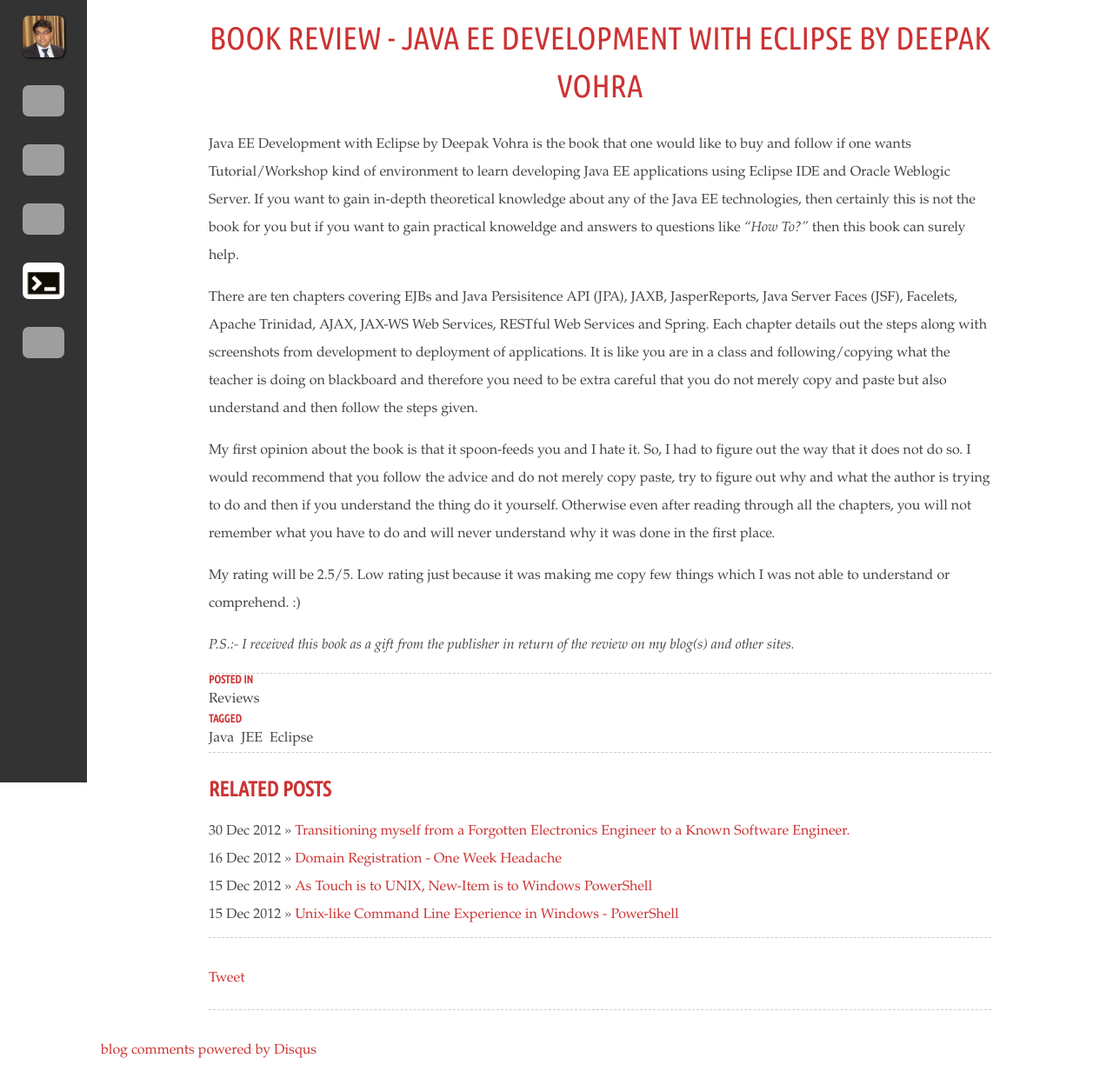
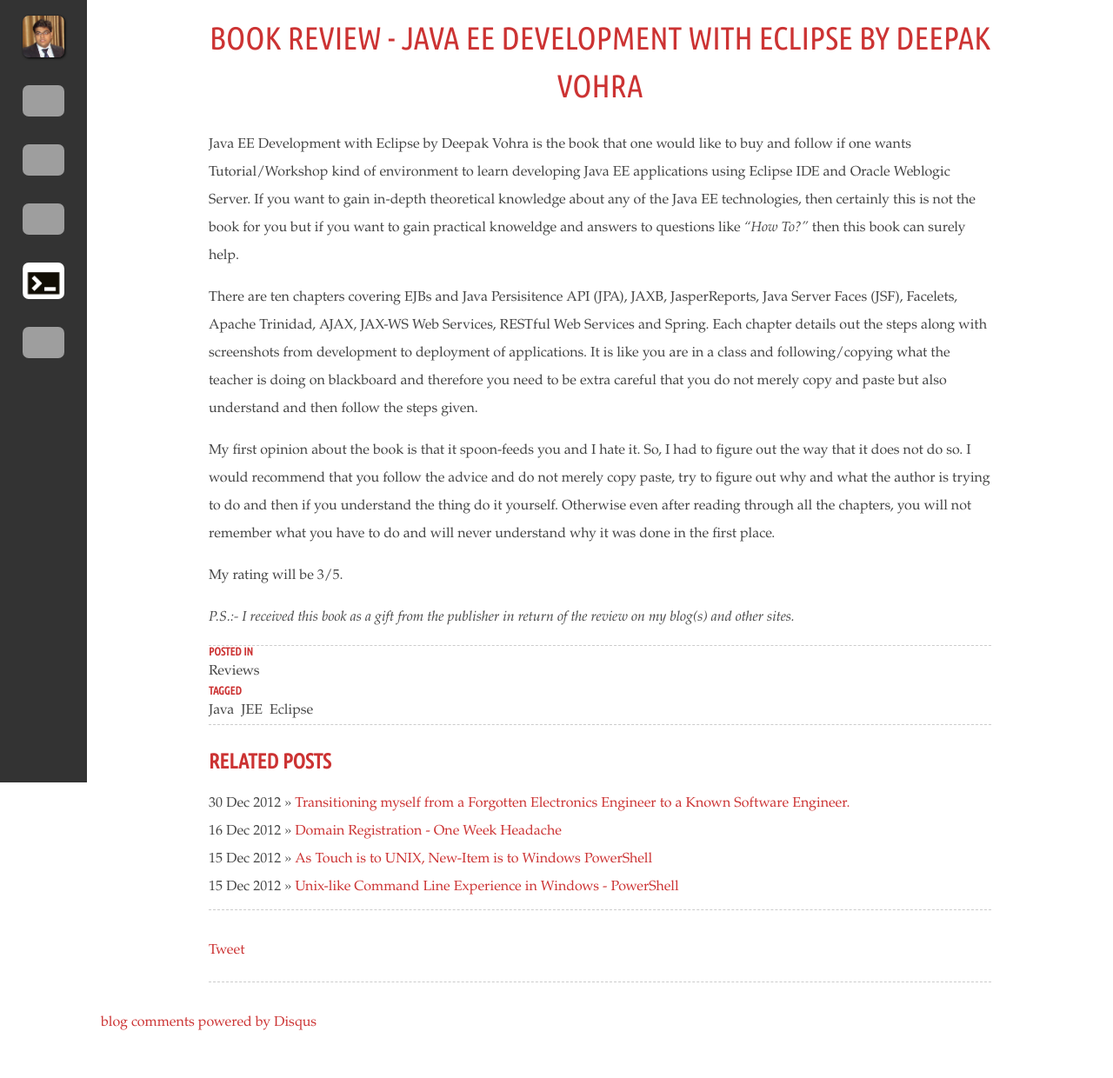
Before and after one commit to palakmathur/palakmathur_old_website, a Jekyll site: the page built from _posts/2013-02-04-book-review-javaee-development-eclipse.md, in a window 1280 px wide. Shown: the whole page at 87% size. Built offline with Jekyll 4.4.1, drawn with Linux system fonts in a browser that asks for light colours; some web fonts are replaced; comment, search, counter and statistics services are not loaded; after the commit the page ends 1208 px from its top, so only the background shows below that; grey boxes are pictures that could not be loaded.

Commit message:
updated javaee book review

```diff
--- a/_posts/2013-02-04-book-review-javaee-development-eclipse.md
+++ b/_posts/2013-02-04-book-review-javaee-development-eclipse.md
@@ -11,6 +11,6 @@
 
 My first opinion about the book is that it spoon-feeds you and I hate it. So, I had to figure out the way that it does not do so. I would recommend that you follow the advice and do not merely copy paste, try to figure out why and what the author is trying to do and then if you understand the thing do it yourself. Otherwise even after reading through all the chapters, you will not remember what you have to do and will never understand why it was done in the first place.
 
-My rating will be 2.5/5. Low rating just because it was making me copy few things which I was not able to understand or comprehend. :)
+My rating will be 3/5.
 
 *P.S.:- I received this book as a gift from the publisher in return of the review on my blog(s) and other sites.*
```
